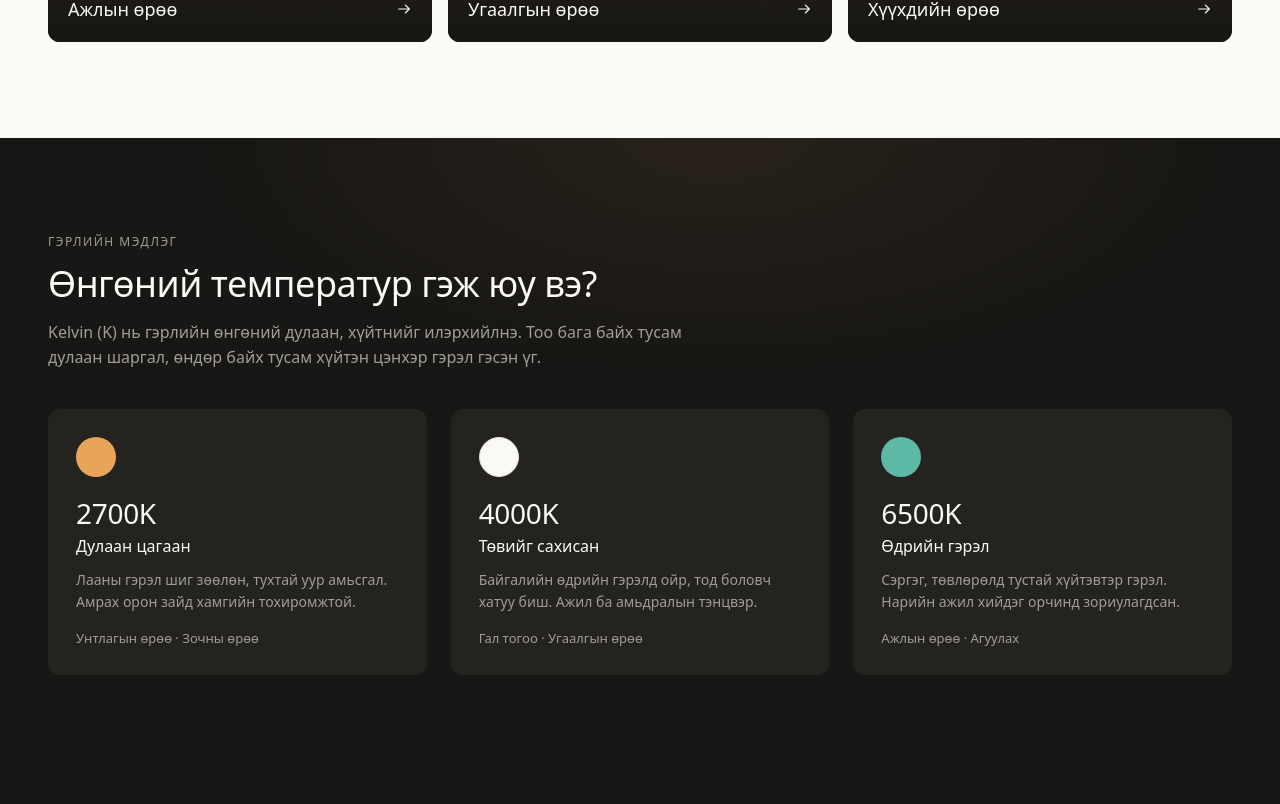
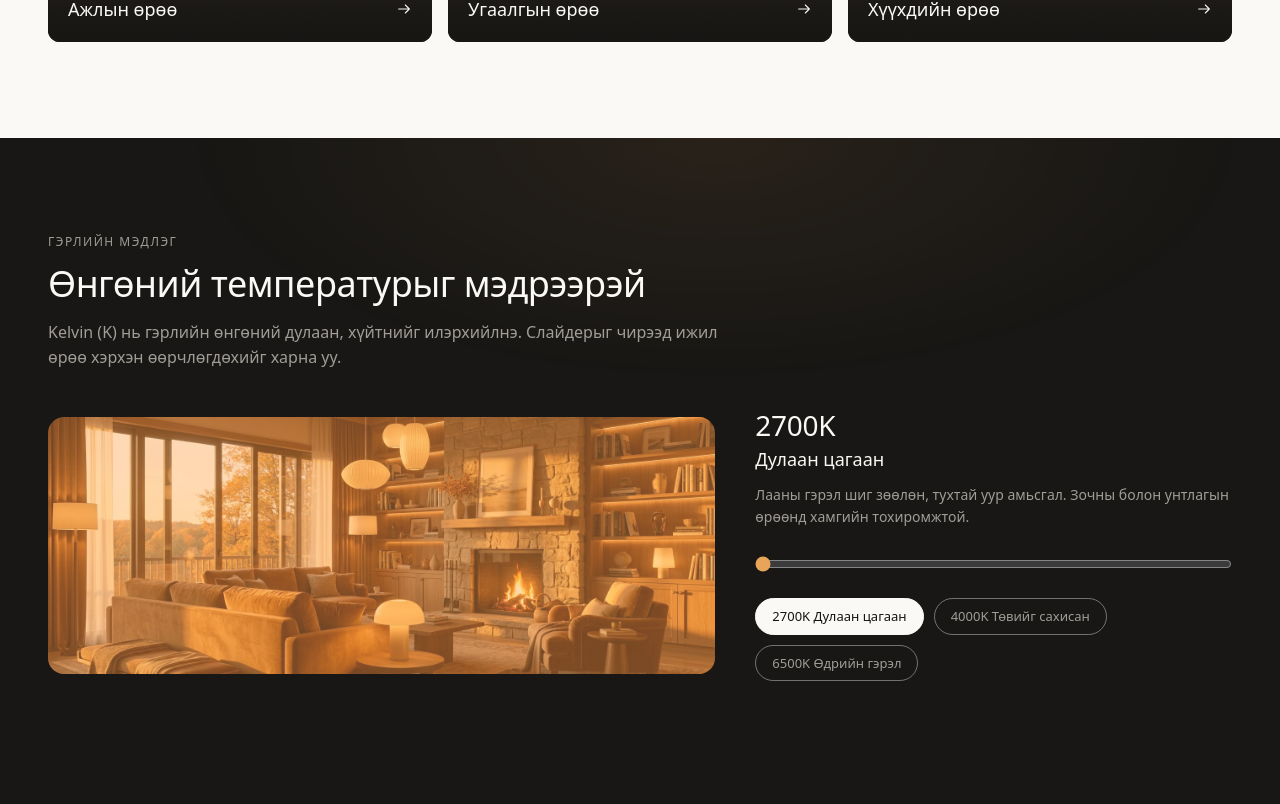
Before and after one commit to utubrbayarl-ctrl/gerel, a Next.js app in the folder web/: page / in a window 1280 px wide. Shown: the part 3716-4520 px from the top of the page. Built offline with nearby package versions, Linux system fonts and the light colour scheme; a web font is replaced by a local one.

Commit message:
feat: Kelvin интерактив үзүүлэн, KelvinGuide-ийг орлов

```diff
--- a/web/src/app/page.tsx
+++ b/web/src/app/page.tsx
@@ -2,7 +2,7 @@ import { HomeHero } from "@/components/home/HomeHero";
 import { CategoryShowcase } from "@/components/home/CategoryShowcase";
 import { FeaturedProducts } from "@/components/home/FeaturedProducts";
 import { RoomsSection } from "@/components/home/RoomsSection";
-import { KelvinGuide } from "@/components/home/KelvinGuide";
+import { KelvinDemo } from "@/components/home/KelvinDemo";
 
 export default function HomePage() {
   return (
@@ -11,7 +11,7 @@ export default function HomePage() {
       <CategoryShowcase />
       <FeaturedProducts />
       <RoomsSection />
-      <KelvinGuide />
+      <KelvinDemo />
     </>
   );
 }
--- /dev/null
+++ b/web/src/components/home/KelvinDemo.tsx
@@ -0,0 +1,96 @@
+"use client";
+
+import Image from "next/image";
+import { useState } from "react";
+import { Container } from "@/components/ui/Container";
+import {
+  KELVIN_MAX,
+  KELVIN_MIN,
+  kelvinDescription,
+  kelvinLabel,
+  kelvinOverlay,
+} from "@/lib/kelvin";
+
+const PRESETS = [2700, 4000, 6500] as const;
+
+/**
+ * Kelvin-ийн ялгааг мэдрүүлэх интерактив үзүүлэн: слайдер чирэхэд
+ * өрөөний зураг дээрх гэрлийн давхарга дулаанаас хүйтэн рүү шилжинэ.
+ */
+export function KelvinDemo() {
+  const [kelvin, setKelvin] = useState<number>(KELVIN_MIN);
+
+  return (
+    <section className="ray-sweep relative overflow-hidden bg-surface-dark py-16 text-on-dark md:py-24">
+      <Container className="relative">
+        <p className="type-caption-uppercase text-on-dark-soft">Гэрлийн мэдлэг</p>
+        <h2 className="type-display-md mt-3 max-w-2xl !text-on-dark">
+          Өнгөний температурыг мэдрээрэй
+        </h2>
+        <p className="type-body-md mt-4 max-w-2xl text-on-dark-soft">
+          Kelvin (K) нь гэрлийн өнгөний дулаан, хүйтнийг илэрхийлнэ. Слайдерыг
+          чирээд ижил өрөө хэрхэн өөрчлөгдөхийг харна уу.
+        </p>
+
+        <div className="mt-10 grid gap-10 lg:grid-cols-[1.4fr_1fr] lg:items-center">
+          <div className="relative overflow-hidden rounded-xl">
+            <Image
+              src="/images/heroes/home-photo.jpg"
+              alt="Зочны өрөөний гэрэлтүүлгийн жишээ"
+              width={1200}
+              height={800}
+              unoptimized
+              className="w-full object-cover"
+            />
+            <div
+              data-kelvin-overlay
+              aria-hidden="true"
+              className="pointer-events-none absolute inset-0 transition-colors duration-300 motion-reduce:transition-none"
+              style={{ backgroundColor: kelvinOverlay(kelvin) }}
+            />
+          </div>
+
+          <div>
+            <p className="type-display-sm !text-on-dark">{kelvin}K</p>
+            <p className="type-title-md mt-1 !text-on-dark">{kelvinLabel(kelvin)}</p>
+            <p className="type-body-sm mt-3 text-on-dark-soft">
+              {kelvinDescription(kelvin)}
+            </p>
+
+            <label htmlFor="kelvin" className="sr-only">
+              Өнгөний температур
+            </label>
+            <input
+              id="kelvin"
+              type="range"
+              min={KELVIN_MIN}
+              max={KELVIN_MAX}
+              step={100}
+              value={kelvin}
+              onChange={(e) => setKelvin(Number(e.target.value))}
+              className="mt-7 w-full accent-accent-amber"
+            />
+
+            <div className="mt-5 flex flex-wrap gap-2.5">
+              {PRESETS.map((preset) => (
+                <button
+                  key={preset}
+                  type="button"
+                  onClick={() => setKelvin(preset)}
+                  aria-pressed={kelvin === preset}
+                  className={`type-caption rounded-full border px-4 py-2 transition-colors ${
+                    kelvin === preset
+                      ? "border-on-dark bg-on-dark text-ink"
+                      : "border-on-dark/40 text-on-dark-soft hover:text-on-dark"
+                  }`}
+                >
+                  {preset}K {kelvinLabel(preset)}
+                </button>
+              ))}
+            </div>
+          </div>
+        </div>
+      </Container>
+    </section>
+  );
+}
--- a/web/src/components/home/KelvinGuide.tsx
+++ /dev/null
@@ -1,70 +0,0 @@
-import { Container } from "@/components/ui/Container";
-import { Reveal } from "@/components/ui/Reveal";
-
-const KELVIN_STEPS = [
-  {
-    kelvin: "2700K",
-    name: "Дулаан цагаан",
-    dotClass: "bg-accent-amber",
-    description:
-      "Лааны гэрэл шиг зөөлөн, тухтай уур амьсгал. Амрах орон зайд хамгийн тохиромжтой.",
-    rooms: "Унтлагын өрөө · Зочны өрөө",
-  },
-  {
-    kelvin: "4000K",
-    name: "Төвийг сахисан",
-    dotClass: "bg-canvas border border-hairline",
-    description:
-      "Байгалийн өдрийн гэрэлд ойр, тод боловч хатуу биш. Ажил ба амьдралын тэнцвэр.",
-    rooms: "Гал тогоо · Угаалгын өрөө",
-  },
-  {
-    kelvin: "6500K",
-    name: "Өдрийн гэрэл",
-    dotClass: "bg-accent-teal",
-    description:
-      "Сэргэг, төвлөрөлд тустай хүйтэвтэр гэрэл. Нарийн ажил хийдэг орчинд зориулагдсан.",
-    rooms: "Ажлын өрөө · Агуулах",
-  },
-] as const;
-
-/** Kelvin боловсролын хэсэг — судалгааны "хэрэглэгчид Kelvin-ийг заах" зөвлөмжөөр */
-export function KelvinGuide() {
-  return (
-    <section className="ray-sweep relative overflow-hidden bg-surface-dark py-16 text-on-dark md:py-24">
-      <Container className="relative">
-        <Reveal>
-          <p className="type-caption-uppercase text-on-dark-soft">Гэрлийн мэдлэг</p>
-          <h2 className="type-display-md mt-3 max-w-2xl !text-on-dark">
-            Өнгөний температур гэж юу вэ?
-          </h2>
-          <p className="type-body-md mt-4 max-w-2xl text-on-dark-soft">
-            Kelvin (K) нь гэрлийн өнгөний дулаан, хүйтнийг илэрхийлнэ. Тоо бага
-            байх тусам дулаан шаргал, өндөр байх тусам хүйтэн цэнхэр гэрэл гэсэн үг.
-          </p>
-        </Reveal>
-        <Reveal delayMs={120}>
-          <ul className="mt-10 grid gap-6 md:grid-cols-3">
-            {KELVIN_STEPS.map((step) => (
-              <li
-                key={step.kelvin}
-                className="rounded-lg bg-surface-dark-elevated p-7"
-              >
-                <span
-                  className={`block size-10 rounded-full ${step.dotClass}`}
-                  aria-hidden="true"
-                />
-                <p className="type-display-sm mt-5 !text-on-dark">{step.kelvin}</p>
-                <p className="type-title-sm mt-1 !text-on-dark">{step.name}</p>
-                <p className="type-body-sm mt-3 text-on-dark-soft">
-                  {step.description}
-                </p>
-                <p className="type-caption mt-4 text-on-dark-soft">{step.rooms}</p>
-              </li>
-            ))}
-          </ul>
-        </Reveal>
-      </Container>
-    </section>
-  );
-}
```
Also changed, not shown: 2 other files (tests, documents, lock files or other folders).
